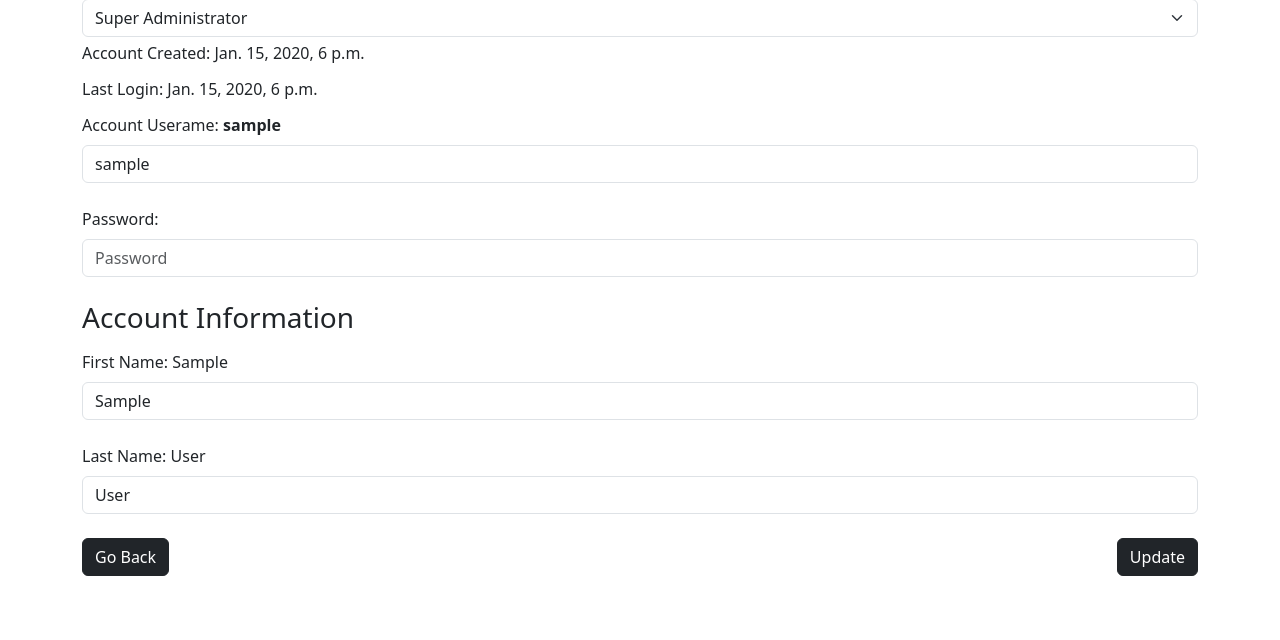
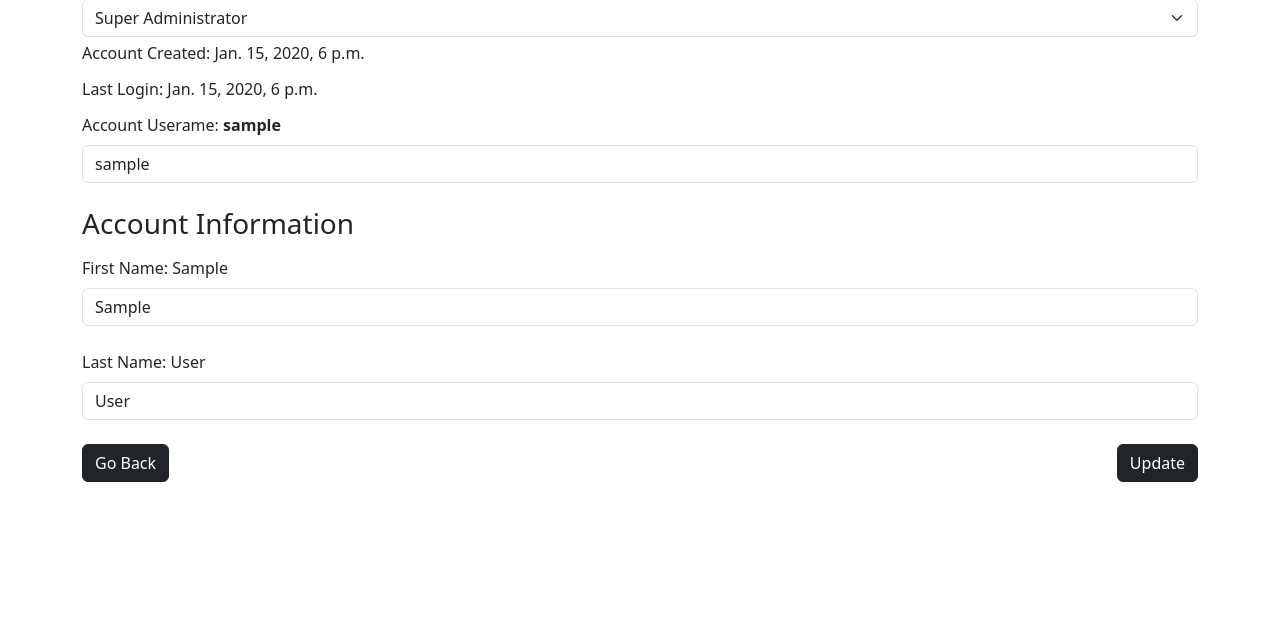
Before and after one commit to topecnz/Cebu-AMFM-EIS, a Django app: page /accounts/1/ in a window 1280 px wide. Shown: the part 208-848 px from the top of the page. After the commit the page ends 690 px from the top, so only its background shows below. Run offline with Django 4.2, Linux system fonts and the light colour scheme; a user stored in the database is signed in; data comes from the database, SQL or seed files in the repository; tables that the repository leaves empty hold one stand-in row (values such as "Sample post"); some libraries are stand-ins or nearby versions.

Commit message:
removed password field in view_account

```diff
--- a/inventory/templates/main/view_account.html
+++ b/inventory/templates/main/view_account.html
@@ -40,11 +40,11 @@
     <input value="{{userdata.username}}" id="username" type="text" class="form-control mb-4" placeholder="Update Account Username">
     <div id="auMsg">
 </div>
-<div class="mb-1">
+{% comment %} <div class="mb-1">
     <label class="form-label">Password:</label> <!-- PASSWORD -->
     <input value="" id="password" type="password" class="form-control mb-4" placeholder="Password">
     <div id="pwMsg">
-</div>
+</div> {% endcomment %}
 <div class="mb-3">
     <h3>Account Information</h3>
 </div>
```
